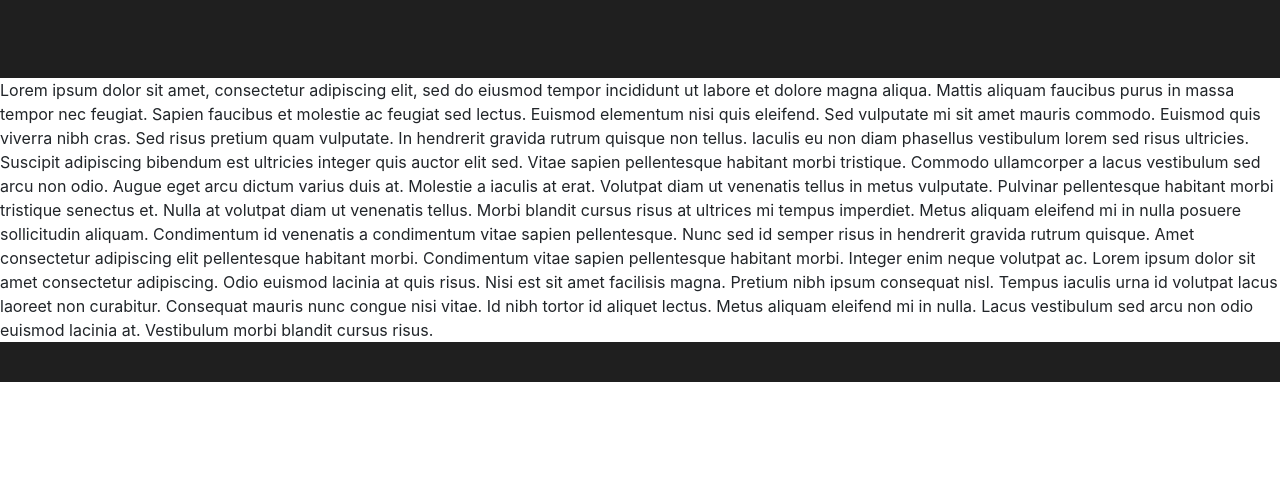
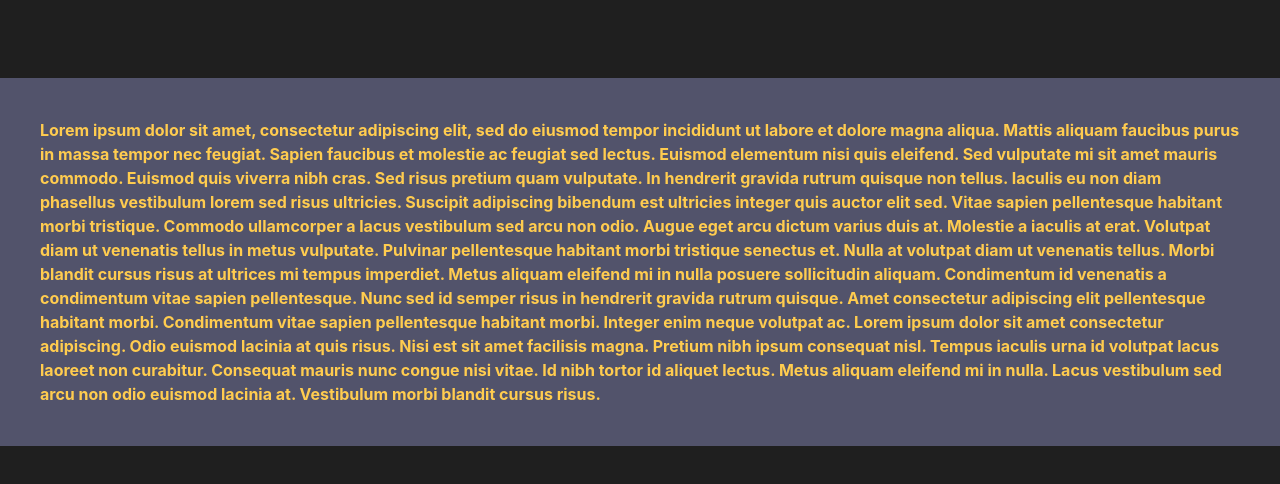
Before and after one commit to jacobs0925/JobApp, a plain HTML site: page index.html in a window 1280 px wide. Shown: the part 882-1366 px from the top of the page. Before the commit the page ends 1264 px from the top, so only its background shows below. Drawn offline with nearby package versions, Linux system fonts and the light colour scheme.

Commit message:
added css to aboutme

```diff
--- a/index.css
+++ b/index.css
@@ -67,6 +67,14 @@
     margin: .5vh;
 }
 
+.about-me-text
+{
+    background-color: #52536B;
+    color: #FFCC4F;
+    font-weight: 700;
+    padding: 5vh;
+}
+
 .btn-primary:hover
 {
     color: #1f1f1f;
```
